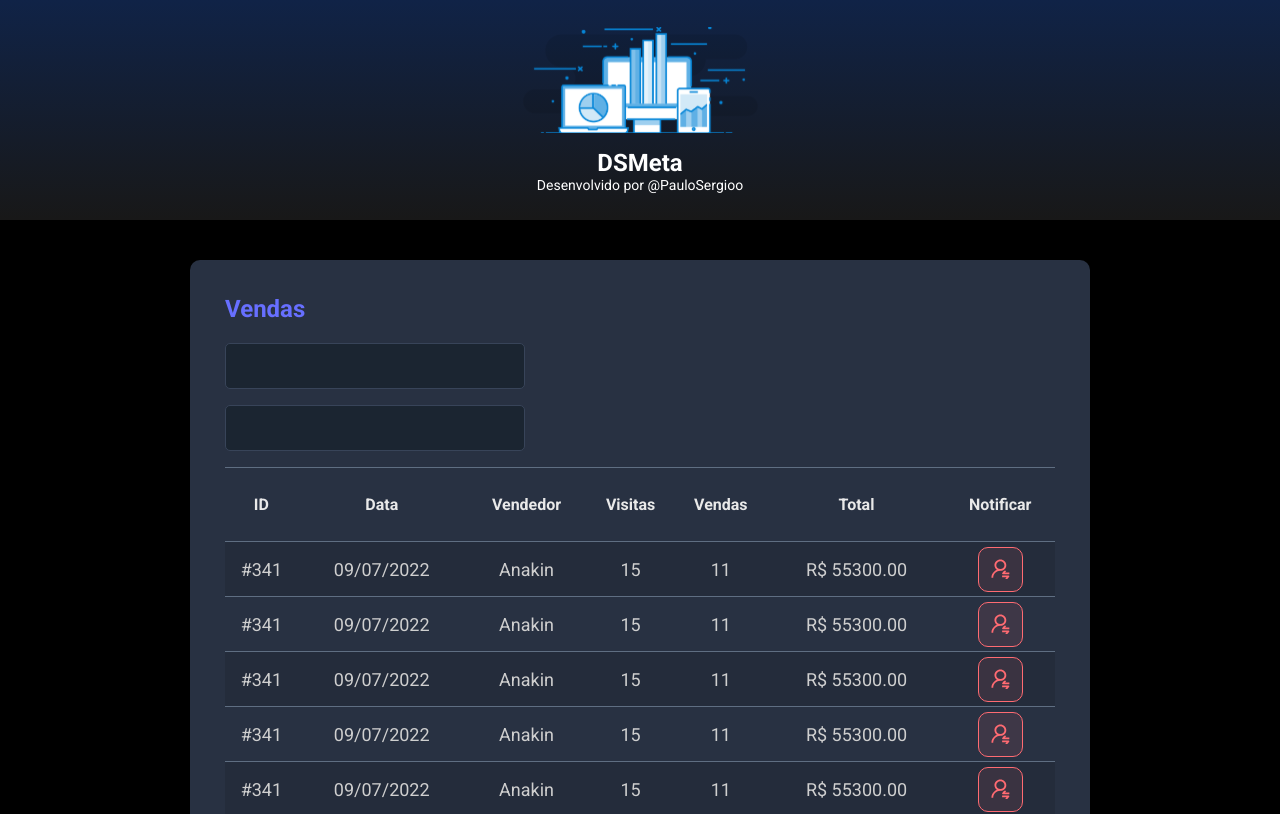
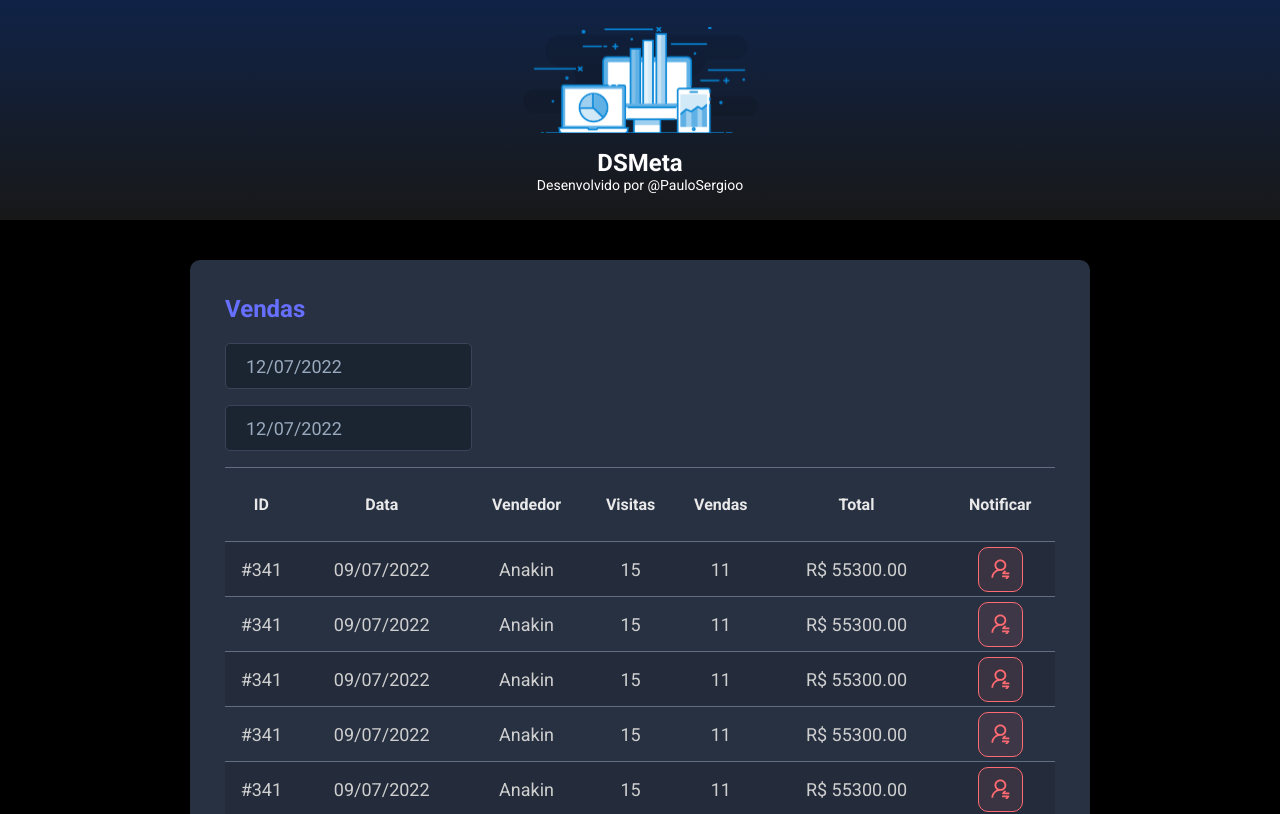
Before and after one commit to PauloSergioo/Dsmeta, a React (Vite) app in the folder frontend/: page / in a window 1280 px wide. Shown: the top 814 px of the page. Built offline with nearby package versions, Linux system fonts and the light colour scheme; the HTML template or start-up script is replaced by a standard one.

Commit message:
Datepicker

```diff
--- a/frontend/package.json
+++ b/frontend/package.json
@@ -8,7 +8,9 @@
     "preview": "vite preview"
   },
   "dependencies": {
+    "@types/react-datepicker": "4.4.2",
     "react": "^18.0.0",
+    "react-datepicker": "4.8.0",
     "react-dom": "^18.0.0"
   },
   "devDependencies": {
--- a/frontend/src/components/SalesCard/index.tsx
+++ b/frontend/src/components/SalesCard/index.tsx
@@ -1,18 +1,30 @@
-import NotificationButton from '../NotificationButton';
-import './styles.css'
+import DatePicker from "react-datepicker";
+import "react-datepicker/dist/react-datepicker.css";
+import NotificationButton from "../NotificationButton";
+import "./styles.css";
 
 function SalesCard() {
   return (
     <div className="dsmeta-card">
-    <h2  className="dsmeta-sales-title">Vendas</h2>
+      <h2 className="dsmeta-sales-title">Vendas</h2>
 
       <div>
         <div className="dsmeta-from-control-container">
-        <input className="dsmeta-from-control" type="text" />
+          <DatePicker
+            selected={new Date()}
+            onChange={(date: Date) => {}}
+            className="dsmeta-from-control"
+            dateFormat="dd/MM/yyyy"
+          />
         </div>
 
         <div className="dsmeta-from-control-container">
-        <input className="dsmeta-from-control" type="text" />
+          <DatePicker
+            selected={new Date()}
+            onChange={(date: Date) => {}}
+            className="dsmeta-from-control"
+            dateFormat="dd/MM/yyyy"
+          />
         </div>
       </div>
 
@@ -36,7 +48,7 @@
               <td>Anakin</td>
               <td className="show992">15</td>
               <td className="show992">11</td>
-            <td>R$  55300.00</td>
+              <td>R$ 55300.00</td>
               <td>
                 <div className="dsmeta-red-btn-container">
                   <NotificationButton />
@@ -49,7 +61,7 @@
               <td>Anakin</td>
               <td className="show992">15</td>
               <td className="show992">11</td>
-              <td>R$  55300.00</td>
+              <td>R$ 55300.00</td>
               <td>
                 <div className="dsmeta-red-btn-container">
                   <NotificationButton />
@@ -62,7 +74,7 @@
               <td>Anakin</td>
               <td className="show992">15</td>
               <td className="show992">11</td>
-              <td>R$  55300.00</td>
+              <td>R$ 55300.00</td>
               <td>
                 <div className="dsmeta-red-btn-container">
                   <NotificationButton />
@@ -75,7 +87,7 @@
               <td>Anakin</td>
               <td className="show992">15</td>
               <td className="show992">11</td>
-              <td>R$  55300.00</td>
+              <td>R$ 55300.00</td>
               <td>
                 <div className="dsmeta-red-btn-container">
                   <NotificationButton />
@@ -88,7 +100,7 @@
               <td>Anakin</td>
               <td className="show992">15</td>
               <td className="show992">11</td>
-              <td>R$  55300.00</td>
+              <td>R$ 55300.00</td>
               <td>
                 <div className="dsmeta-red-btn-container">
                   <NotificationButton />
@@ -101,7 +113,7 @@
               <td>Anakin</td>
               <td className="show992">15</td>
               <td className="show992">11</td>
-              <td>R$  55300.00</td>
+              <td>R$ 55300.00</td>
               <td>
                 <div className="dsmeta-red-btn-container">
                   <NotificationButton />
@@ -114,7 +126,7 @@
               <td>Anakin</td>
               <td className="show992">15</td>
               <td className="show992">11</td>
-              <td>R$  55300.00</td>
+              <td>R$ 55300.00</td>
               <td>
                 <div className="dsmeta-red-btn-container">
                   <NotificationButton />
@@ -127,7 +139,7 @@
               <td>Anakin</td>
               <td className="show992">15</td>
               <td className="show992">11</td>
-              <td>R$  55300.00</td>
+              <td>R$ 55300.00</td>
               <td>
                 <div className="dsmeta-red-btn-container">
                   <NotificationButton />
```
Also changed, not shown: 1 other file (tests, documents, lock files or other folders). Lines whose indentation alone changed are shown as unchanged.
